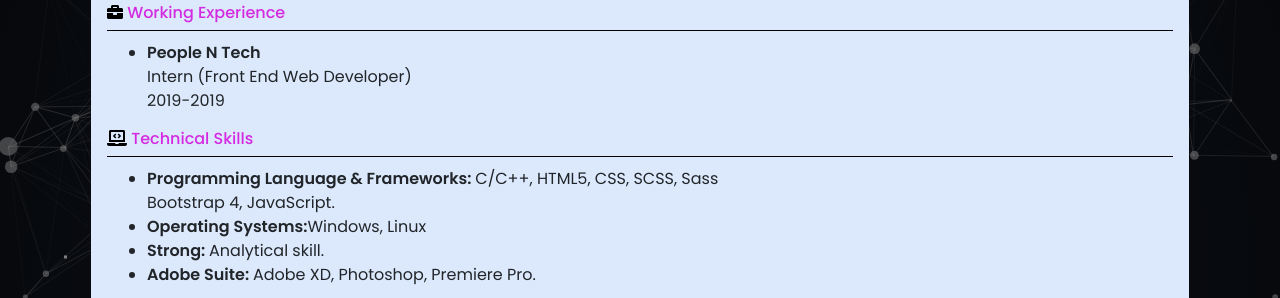
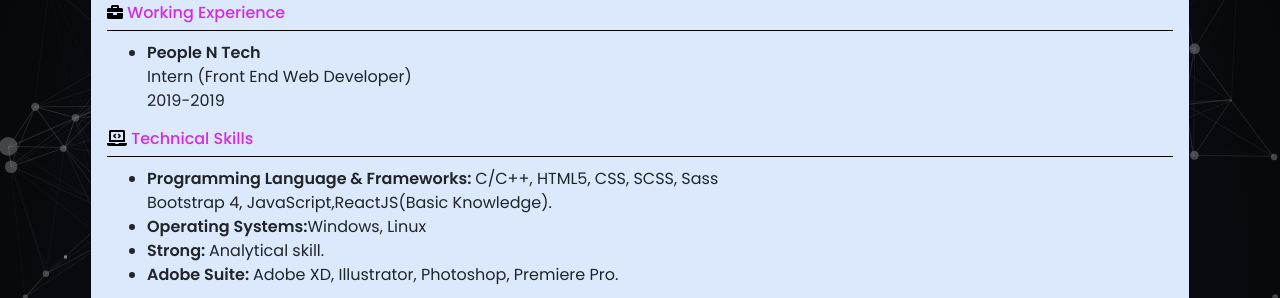
Before and after one commit to ashikurrf/MY-Protfolio, a plain HTML site: page index.html in a window 1280 px wide. Both pictures are taken after a click on the link "Click me". Shown: the part 502-800 px from the top of the page. Drawn offline with nearby package versions, Linux system fonts and the light colour scheme; animation ran at ten frames a second.

Commit message:
skill update

```diff
--- a/index.html
+++ b/index.html
@@ -82,11 +82,11 @@
                       <div class="line"></div>
                       <ul>
                         <li><strong>Programming Language & Frameworks: </strong>C/C++, HTML5, CSS, SCSS, Sass <br>
-                          Bootstrap 4, JavaScript.
+                          Bootstrap 4, JavaScript,ReactJS(Basic Knowledge).
                          </li>
                         <li><strong>Operating Systems:</strong>Windows, Linux</li>
                         <li><strong>Strong: </strong>Analytical skill.</li>
-                        <li><strong>Adobe Suite: </strong>Adobe XD, Photoshop, Premiere Pro.</li>
+                        <li><strong>Adobe Suite: </strong>Adobe XD, Illustrator, Photoshop, Premiere Pro.</li>
                       </ul>
                     </div>
                     <div class="achivement">
```
